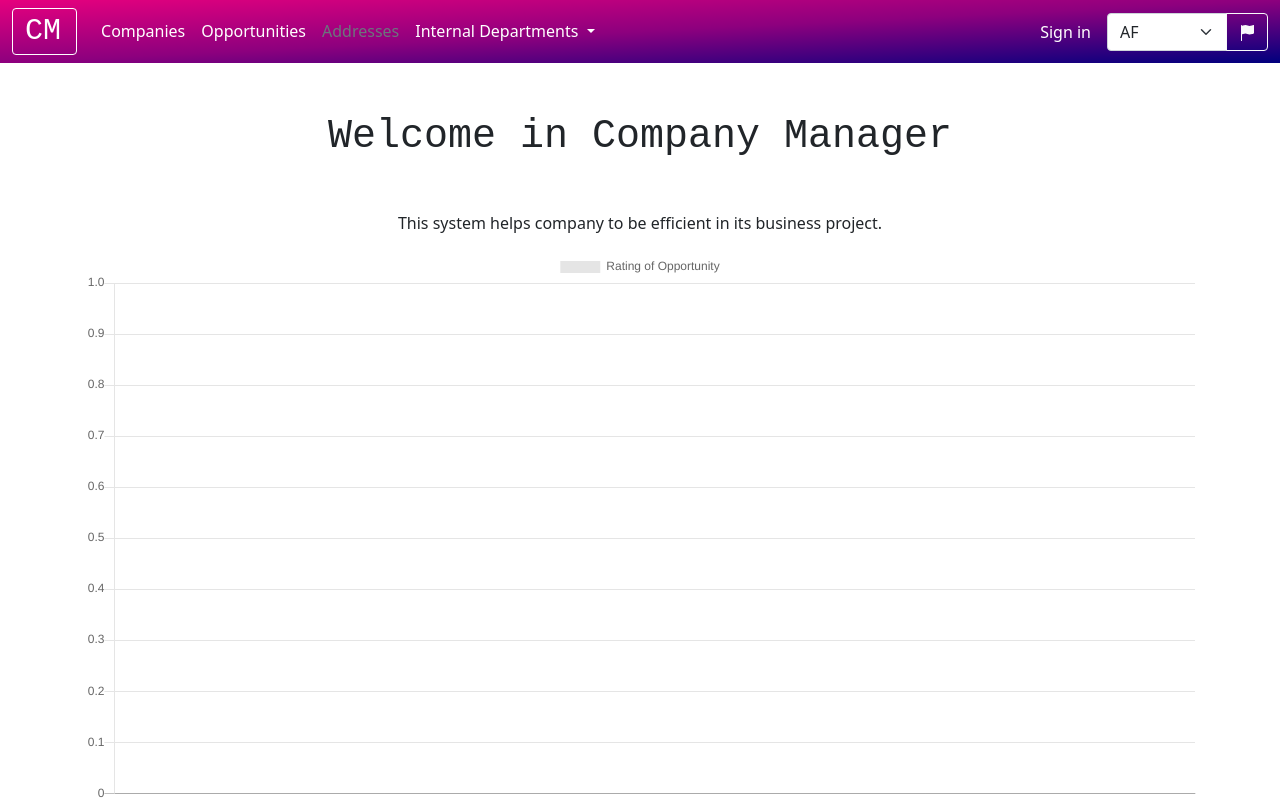
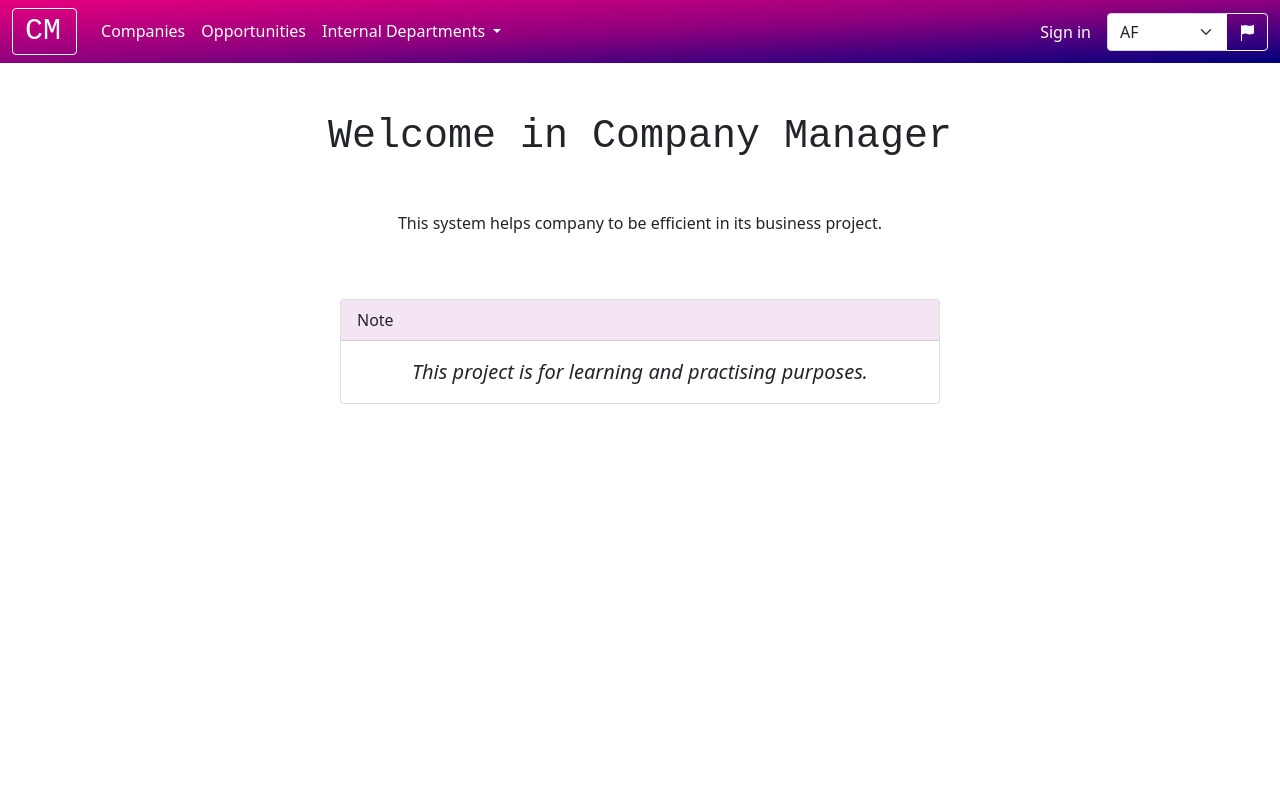
Before and after one commit to marketulinek/czechitas-django-1, a Django app: template company_manager/crm/templates/index.html in a window 1280 px wide. After the commit the page ends 404 px from the top, so only its background shows below. Run offline with Django 3.2, Linux system fonts and the light colour scheme; the template is opened without the code that fills it, so the values that code supplies are empty; some libraries are stand-ins or nearby versions.

Commit message:
Changes in texts and visual

```diff
--- a/company_manager/crm/static/crm/style.css
+++ b/company_manager/crm/static/crm/style.css
@@ -49,3 +49,9 @@ h2 { font-family: "Courier New"; margin-top: 20px; }
 td.col-see-more { background-color: #F5E8E7; }
 
 .card-sign-in { border-color: #00007E; }
+
+.welcoming-note {
+    max-width: 600px;
+    margin: 0 auto;
+}
+.welcoming-note .card-header { background-color: rgba(141, 0, 126, 0.1); }
--- a/company_manager/crm/templates/base.html
+++ b/company_manager/crm/templates/base.html
@@ -25,9 +25,6 @@
               </li>
               <li class="nav-item">
                 <a class="nav-link" href="{% url 'opportunity_list' %}">{% trans 'Opportunities' %}</a>
-              </li>
-              <li class="nav-item disabled">
-                <a class="nav-link disabled">{% trans 'Addresses' %}</a>
               </li>
               <li class="nav-item dropdown">
                 <a class="nav-link dropdown-toggle" href="#" id="navbarDropdown" role="button" data-bs-toggle="dropdown" aria-expanded="false">
--- a/company_manager/crm/templates/index.html
+++ b/company_manager/crm/templates/index.html
@@ -8,25 +8,15 @@
         {% blocktranslate %}This system helps company to be efficient in its business project.{% endblocktranslate %}
     </p>
 
-    <div class="container">
-        <canvas id="graph"></canvas>
-    </div>
+    <br><br>
+    <div class="card welcoming-note">
+        <div class="card-header">
+          Note
+        </div>
+        <div class="card-body">
+          <blockquote class="blockquote mb-0">
+            <p class="text-center fw-lighter fst-italic">This project is for learning and practising purposes.</p>
+          </blockquote>
+        </div>
+      </div>
 {% endblock %}
-
-{%block scripts %}
-<script>
-    $(document).ready(function() {
-        var ctx = document.getElementById('graph').getContext('2d');
-        var myChart = new Chart(ctx, {
-            type: 'bar',
-            data: {
-                labels: [{%for row in qs%}'{{row.company}}',{%endfor%}],
-                datasets: [{
-                    label: 'Rating of Opportunity',
-                    data: [{%for row in qs%} {{row.status}} ,{%endfor%}]
-                }]
-            }
-        });
-    });
-</script>
-{% endblock %}
```
